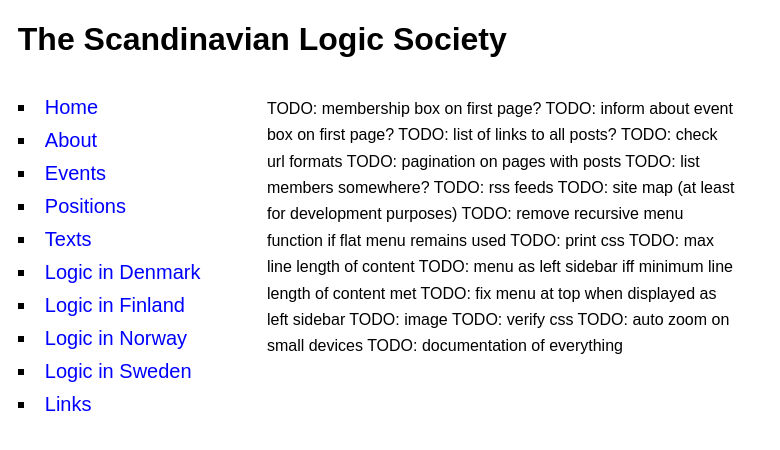
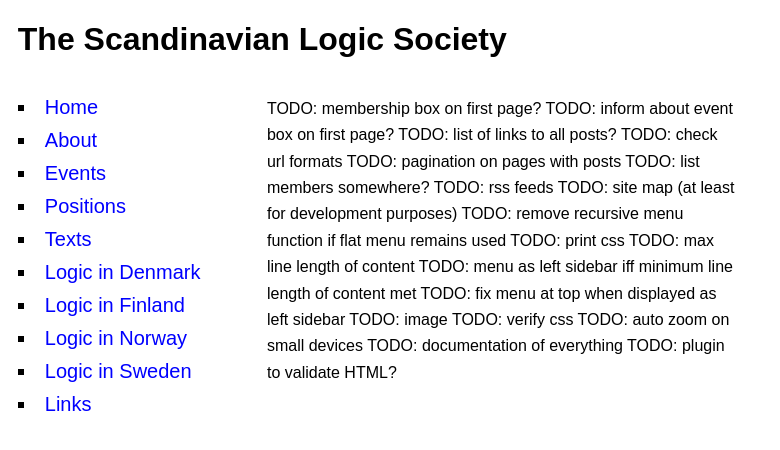
Before and after one commit to scandinavianlogic/scandinavianlogic.github.io, a Jekyll site: the page built from TODO.md, in a window 1280 px wide. Shown: the top 450 px of the page, without its empty margins (0-780 px from the left). Built offline with Jekyll 4.4.1, drawn with Linux system fonts in a browser that asks for light colours; our own code applies the rules of GitHub Pages for plain Markdown files.

Commit message:
added TODO

```diff
--- a/TODO.md
+++ b/TODO.md
@@ -17,3 +17,4 @@
 {{ "TODO: verify css" | log_warning }}
 {{ "TODO: auto zoom on small devices" | log_warning }}
 {{ "TODO: documentation of everything" | log_warning }}
+{{ "TODO: plugin to validate HTML?" | log_warning }}
```
